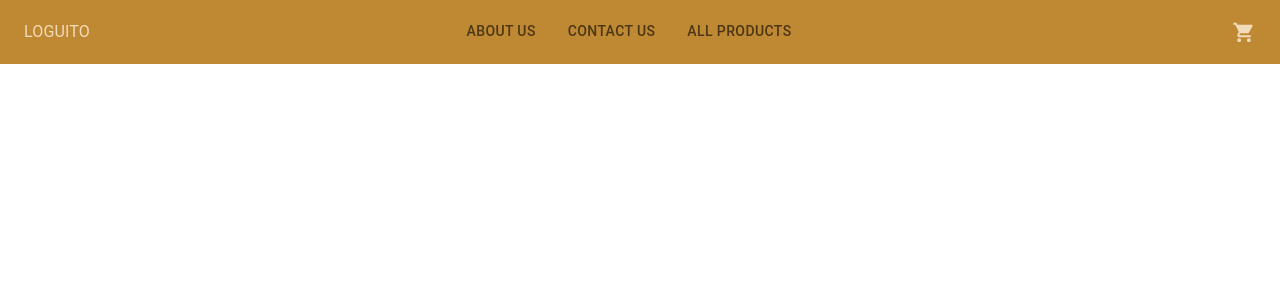
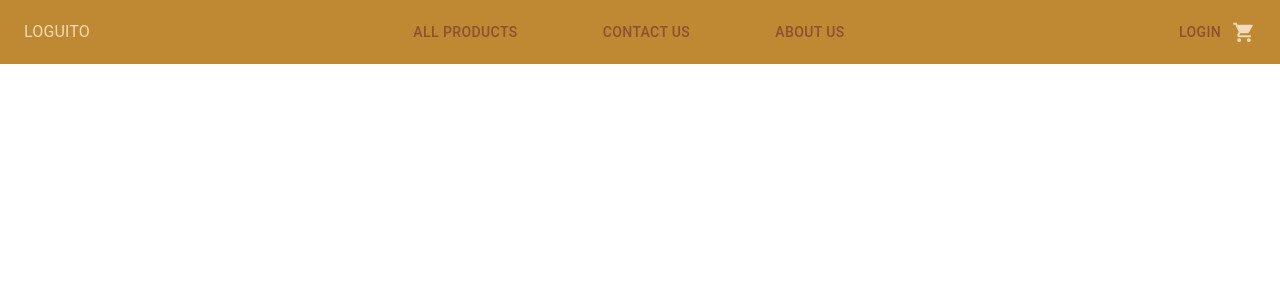
Before and after one commit to RodrigoRabellino/e-commerce-front, a React (Create React App) app: page / in a window 1280 px wide. Shown: the top 300 px of the page. Built offline with nearby package versions, Linux system fonts and the light colour scheme.

Commit message:
fixed header

```diff
--- a/src/components/Navbar/Navbar.jsx
+++ b/src/components/Navbar/Navbar.jsx
@@ -1,86 +1,68 @@
 import React, { useState } from "react";
 import {
+  Box,
   AppBar,
   Typography,
   Toolbar,
-  Tabs,
-  Tab,
   Button,
   useMediaQuery,
   useTheme,
-  useScrollTrigger
+  useScrollTrigger,
 } from "@mui/material";
 import ShoppingCartIcon from "@mui/icons-material/ShoppingCart";
 import DrawerNav from "./DrawerNav";
-const Pages =["About Us", "Contact Us","All Products"]
 
 function ElevationScroll(props) {
   const { children } = props;
   const trigger = useScrollTrigger({
     disableHysteresis: true,
     threshold: 0,
-
   });
   return React.cloneElement(children, {
-      elevation: trigger ? 4 : 0
+    elevation: trigger ? 4 : 0,
   });
 }
-
-
-
-
 
 function Navbar() {
   const [value, setValue] = useState();
   const theme = useTheme();
-  console.log(theme);
   const isMatch = useMediaQuery(theme.breakpoints.down("md"));
-  console.log(isMatch);
-
-
-
 
   return (
-    <React.Fragment>
+    <>
       <ElevationScroll>
-      <AppBar  position="fixed">
-        <Toolbar>
+        <AppBar position="fixed">
+          <Toolbar sx={{ display: "flex", justifyContent: "space-between" }}>
             <Typography>LOGUITO</Typography>
             {isMatch ? (
               <>
-            <Typography></Typography>
                 <DrawerNav />
               </>
-          ):(
+            ) : (
               <>
-            <Tabs
-            sx={{marginLeft:"auto"}}
-            textcolor="inherit"
-            value={value}
-            onChange={(e, value) => setValue(value)}
-            indicatorColor="secondary"
-          >
-          {
-            Pages.map((page,index)=>(
-                <Tab key={index} label={page} />
-            ))
-          }
-
-
-          </Tabs>
-          <Tabs sx={{ marginLeft: "auto" }} textcolor="inherit"></Tabs>
-          <Button vargiant="contained">Login</Button>
+                <Box display="flex" justifyContent="space-between" width="35%">
+                  <Typography variant="button" color="secondary">
+                    All Products
+                  </Typography>
+                  <Typography variant="button" color="secondary">
+                    Contact Us
+                  </Typography>
+                  <Typography variant="button" color="secondary">
+                    About Us
+                  </Typography>
+                </Box>
+                <Box>
+                  <Button variant="text" color="secondary">
+                    Login
+                  </Button>
                   <ShoppingCartIcon sx={{ paddingTop: 0.1 }} />
-
+                </Box>
               </>
-
             )}
-
           </Toolbar>
-
         </AppBar>
       </ElevationScroll>
-    </React.Fragment>
+    </>
   );
 }
 
```
Lines whose indentation alone changed are shown as unchanged.
